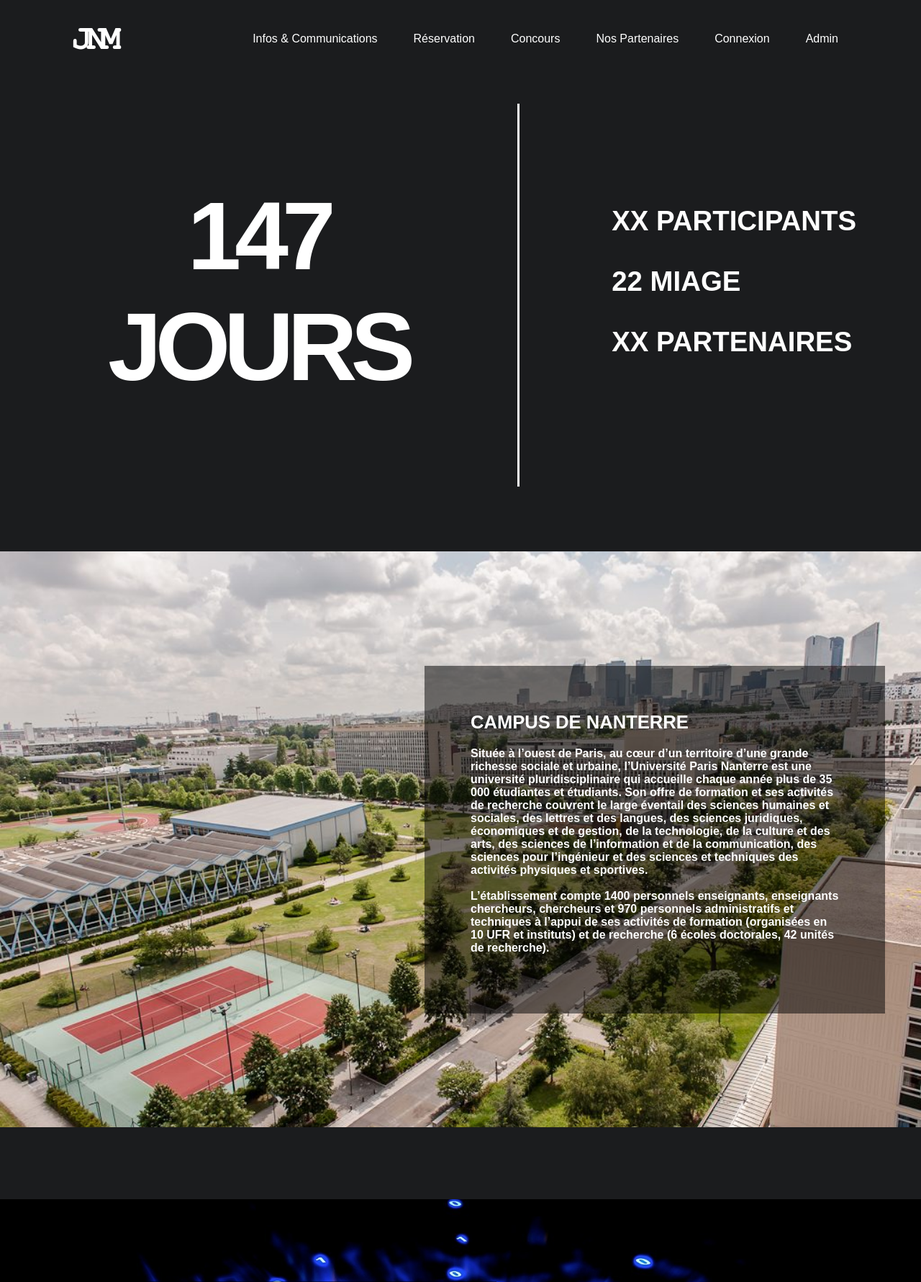
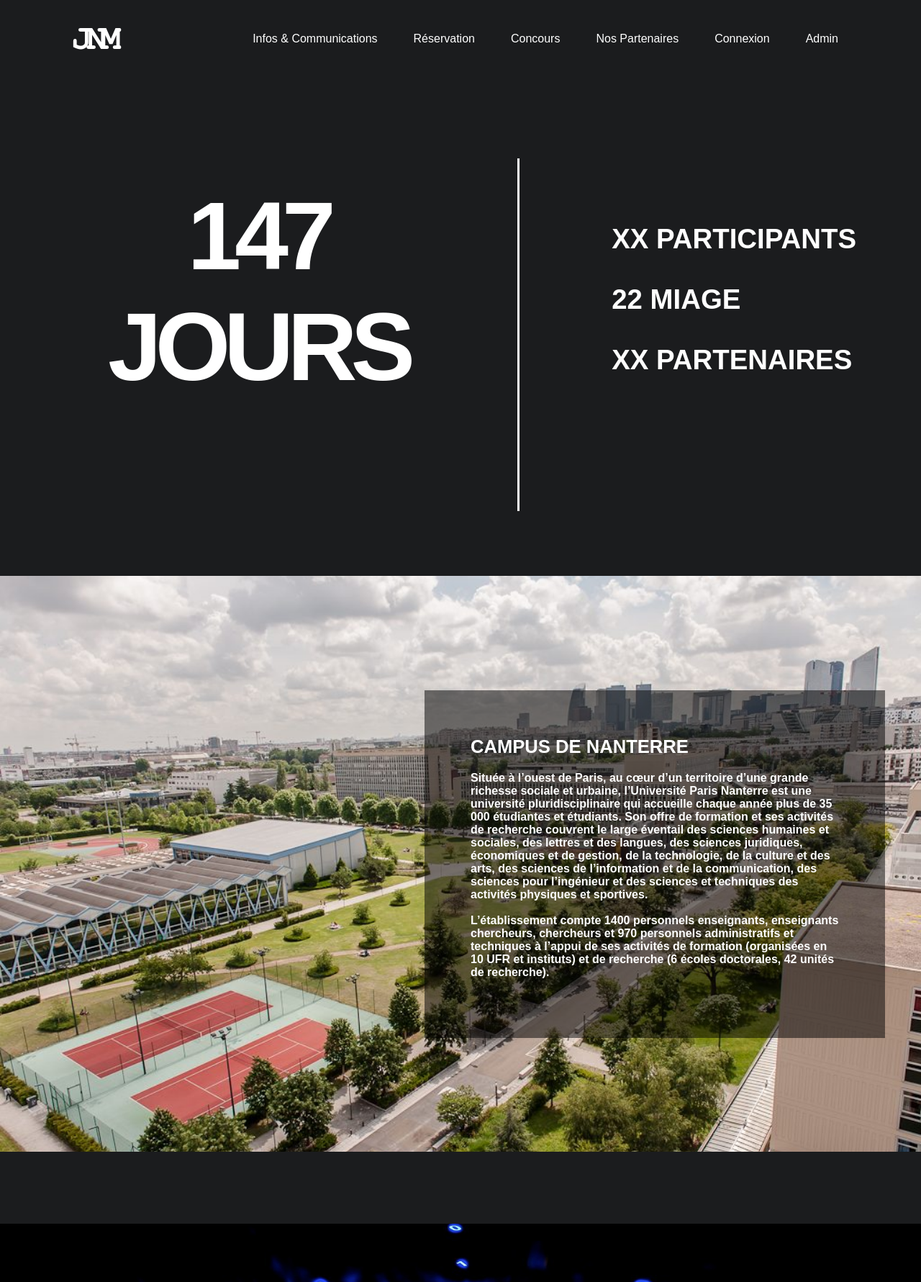
Before and after one commit to TayebMoha/JNM_Symfony_WEB, a Symfony app: template templates/home/index.html.twig in a window 1280 px wide. Shown: the top 1781 px of the page at 72% size. Run offline with Twig, Linux system fonts and the light colour scheme; the template is opened without the code that fills it, so the values that code supplies are empty; some libraries are stand-ins or nearby versions; some web fonts are replaced.

Commit message:
[modif css accueil]

```diff
--- a/templates/home/index.html.twig
+++ b/templates/home/index.html.twig
@@ -1,6 +1,6 @@
 {% extends 'base.html.twig' %}
 
-{% block title %}Hello HomeController!{% endblock %}
+{% block title %}Infos & Communication{% endblock %}
 
 {% block body %}
     <div id="accueil">
@@ -48,13 +48,12 @@
             position: relative;
             width: 100%;
             margin: auto;
-            /*margin-top: 250px;*/
+            margin-top: 250px;
             height: 350px;
 
         }
 
         #compte_a_rebours {
-            margin-top: 250px;
             color: #fff;
             font-weight: 500;
             font-size: 7vw;
@@ -76,8 +75,8 @@
         }
 
         #infos {
-            height: 152%;
-            padding-top: 11%;
+            height: 140%;
+            padding-top: 7%;
             padding-left: 10%;
             border-left: 3px solid #fff;
             margin: auto;
@@ -88,7 +87,7 @@
             text-transform: uppercase;
             align-items: start;
             margin-right: 90px;
-            margin-top: 144px;
+            margin-top: -30px;
 
         }
 
@@ -103,7 +102,7 @@
         }
 
         #nanterre{
-            margin-top: 416px;
+            margin-top: 200px;
             position: relative;
             align-items: end;
             width: 100%;
```
